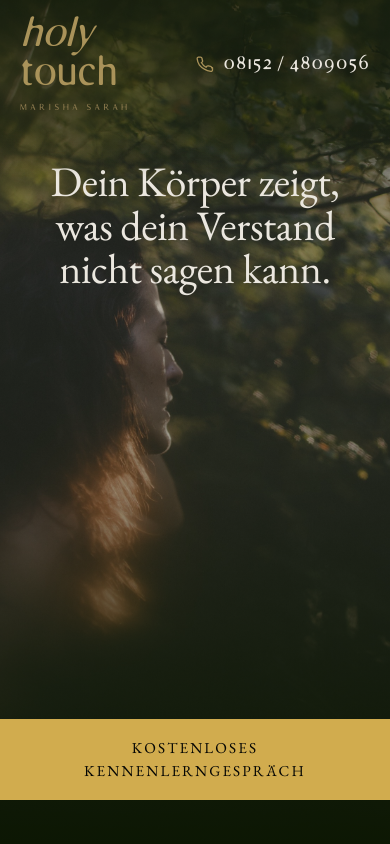
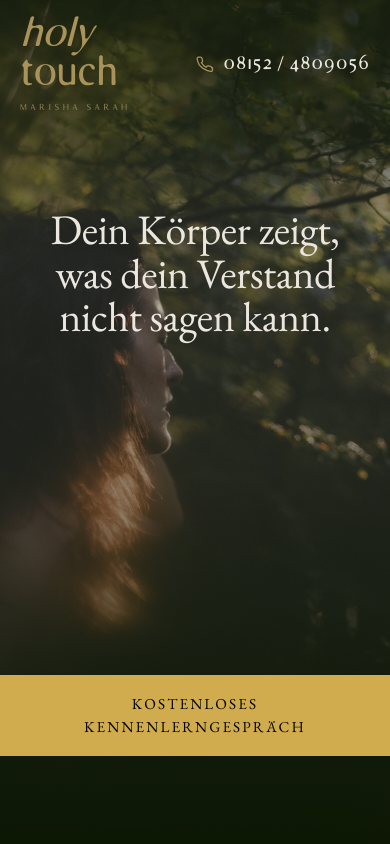
Before and after one commit to felixheberle/webseite-holytouch, a Next.js app: page / in a window 390 px wide. Shown: the top 844 px of the page. Built offline with nearby package versions, Linux system fonts and the light colour scheme.

Commit message:
Mobile-Hero: Headline tiefer (padding-top 13rem), Button höher (padding-bottom 5.5rem)

```diff
--- a/app/globals.css
+++ b/app/globals.css
@@ -91,8 +91,8 @@ body {
 
   .hero-section {
     justify-content: space-between;
-    padding-top: 10rem;
-    padding-bottom: 2.75rem;
+    padding-top: 13rem;
+    padding-bottom: 5.5rem;
   }
   .hero-headline {
     text-align: center;
```
